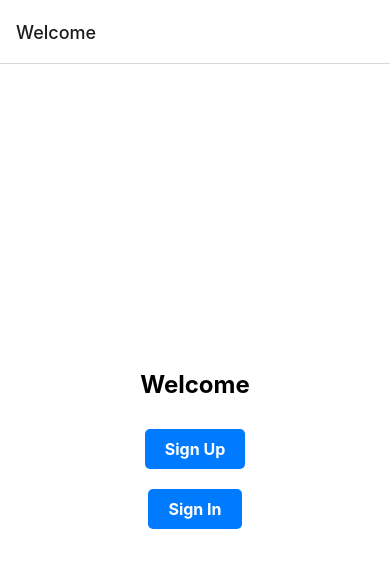
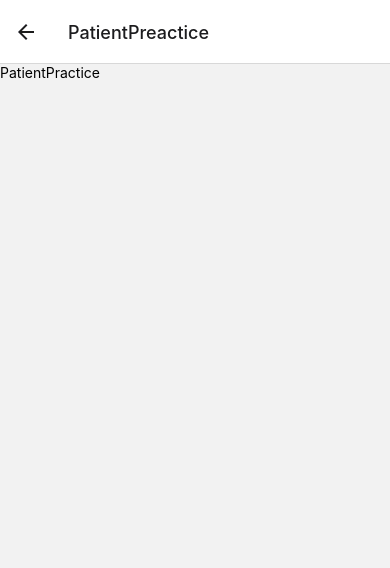
Before and after one commit to MoAnwaarCodes/LetterAndWordForSlowLearners, a React Native app: screen /PatientPreactice in a window 390 px wide. Shown: the top 568 px of the page. Built offline with nearby package versions, Linux system fonts and the light colour scheme.

Commit message:
Added New Screen PatientPractice

```diff
--- a/App.js
+++ b/App.js
@@ -10,7 +10,8 @@ import PatientDetail from './Components/Docter/PatientDetail';
 import PreDefinePractices from './Components/Docter/PreDefinePractices';
 import PreDefineTest from './Components/Docter/PreDefineTest';
 import Home from './Components/Docter/Home';
-global.url = 'http://192.168.100.9';
+import PatientPractice from './Components/Patient/PatientPractice';
+global.url = 'http://192.168.1.101';
 const Stack = createNativeStackNavigator();
 // Define a global variable outside of any component
 
@@ -36,6 +37,10 @@ const App = () => {
         />
 
         <Stack.Screen
+          name="PatientPreactice"
+          component={PatientPractice}
+        />
+        <Stack.Screen
           name="UserDefinePractice"
           component={UserDefinePractice}
         />
--- /dev/null
+++ b/Components/Patient/PatientPractice.js
@@ -0,0 +1,14 @@
+import { StyleSheet, Text, View } from 'react-native'
+import React from 'react'
+
+const PatientPractice = () => {
+  return (
+    <View>
+      <Text>PatientPractice</Text>
+    </View>
+  )
+}
+
+export default PatientPractice
+
+const styles = StyleSheet.create({})
```
